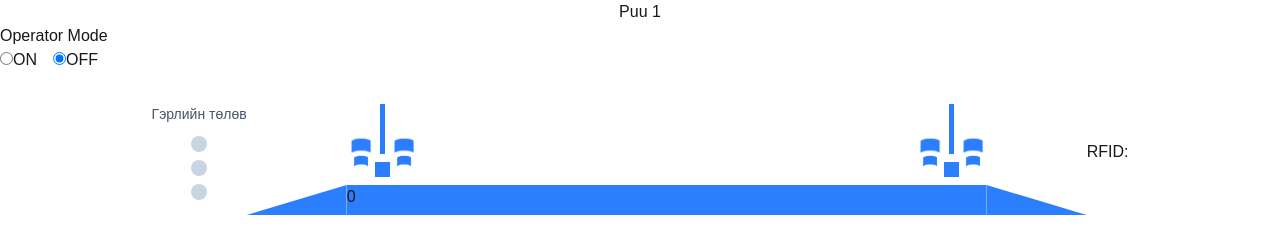
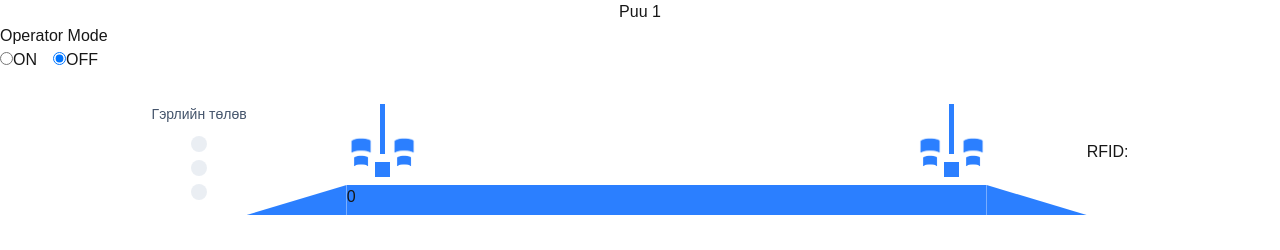
Before and after one commit to batuk-ktb/carweight, a Next.js app: page /puu/1 in a window 1280 px wide. Shown: the top 250 px of the page. Built offline with nearby package versions, Linux system fonts and the light colour scheme; no server answers.

Commit message:
operator mode added

```diff
--- a/app/puu/[id]/page.tsx
+++ b/app/puu/[id]/page.tsx
@@ -18,7 +18,7 @@ export default function PuuPage() {
   const [data, setData] = useState<any>(null);
   const [loader, setLoader] = useState(false);
 
-  const [status, setStatus] = useState<OperatorStatus>("off");
+  const [operatorMode, setOperatorMode] = useState<OperatorStatus>("off");
   const [red, setRed] = useState(false)
   const [yellow, setYellow] = useState(false)
   const [green, setGreen] = useState(false)
@@ -119,8 +119,7 @@ export default function PuuPage() {
         <h1>Puu {id}</h1>
       </div>
       <div className="w-full flec- justify-end items-center">
-        <RadioButton value={status}
-        onChange={setStatus}
+        <RadioButton value={operatorMode} onChange={setOperatorMode}
       />
       </div>
       <div className="flex mt-4 justify-center items-center">
@@ -132,23 +131,41 @@ export default function PuuPage() {
 
             <div className="flex flex-col gap-2">
               <div
-                className={`w-4 h-4 rounded-full
+                onClick={() => {
+                  if (operatorMode === "on") setGreen(!green)
+                }}
+                className={`w-4 h-4 rounded-full cursor-pointer
                   ${green
                     ? "bg-emerald-500 shadow-[0_0_6px_rgba(16,185,129,0.6)]"
-                  : "bg-slate-300"}`}
+                    : "bg-slate-300"}
+                  ${operatorMode === "off" ? "opacity-40 cursor-not-allowed" : ""}
+                `}
               />
+
               <div
-                className={`w-4 h-4 rounded-full
+                  onClick={() => {
+                    if (operatorMode === "on") setYellow(!yellow)
+                  }}
+                  className={`w-4 h-4 rounded-full cursor-pointer
                     ${yellow
                       ? "bg-orange-400 shadow-[0_0_6px_rgba(251,146,60,0.6)]"
-                  : "bg-slate-300"}`}
+                      : "bg-slate-300"}
+                    ${operatorMode === "off" ? "opacity-40 cursor-not-allowed" : ""}
+                  `}
                 />
+
               <div
-                className={`w-4 h-4 rounded-full
+                onClick={() => {
+                  if (operatorMode === "on") setRed(!red)
+                }}
+                className={`w-4 h-4 rounded-full cursor-pointer
                   ${red
                     ? "bg-red-500 shadow-[0_0_6px_rgba(239,68,68,0.6)]"
-                  : "bg-slate-300"}`}
+                    : "bg-slate-300"}
+                  ${operatorMode === "off" ? "opacity-40 cursor-not-allowed" : ""}
+                `}
               />
+
             </div>
           </div>
         <div className="flex flex-col justify-center items-center mt-4">
```
Lines whose indentation alone changed are shown as unchanged.
